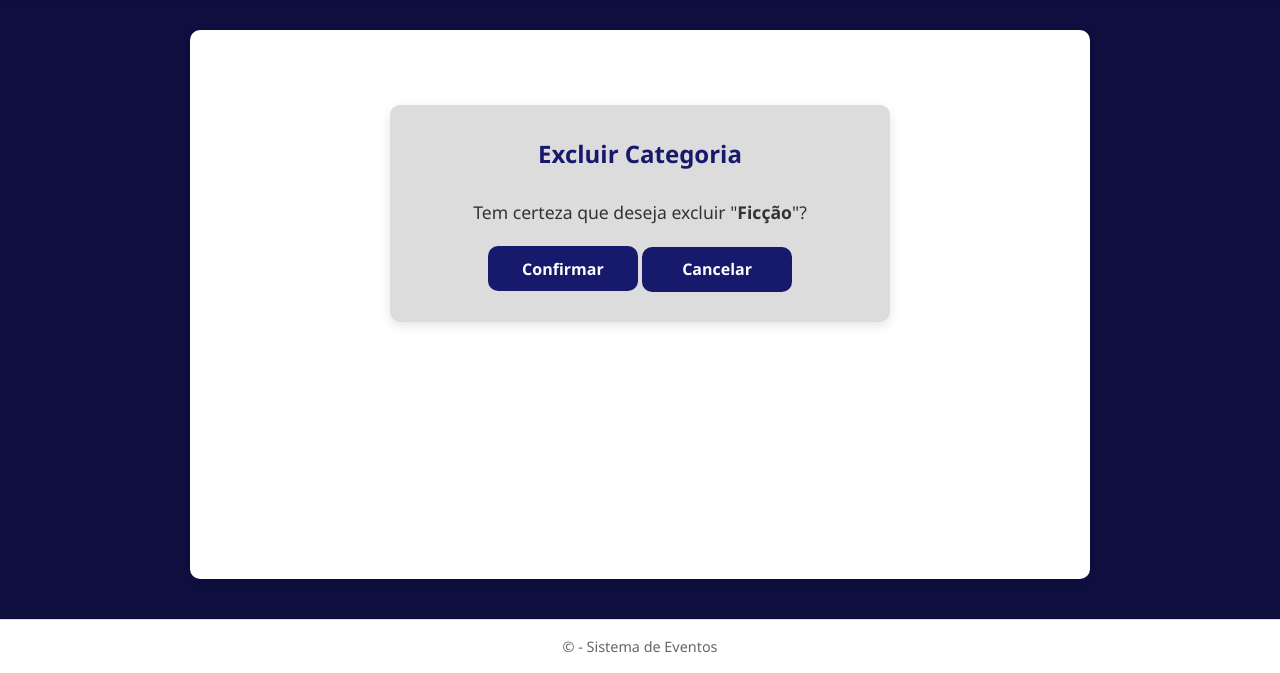
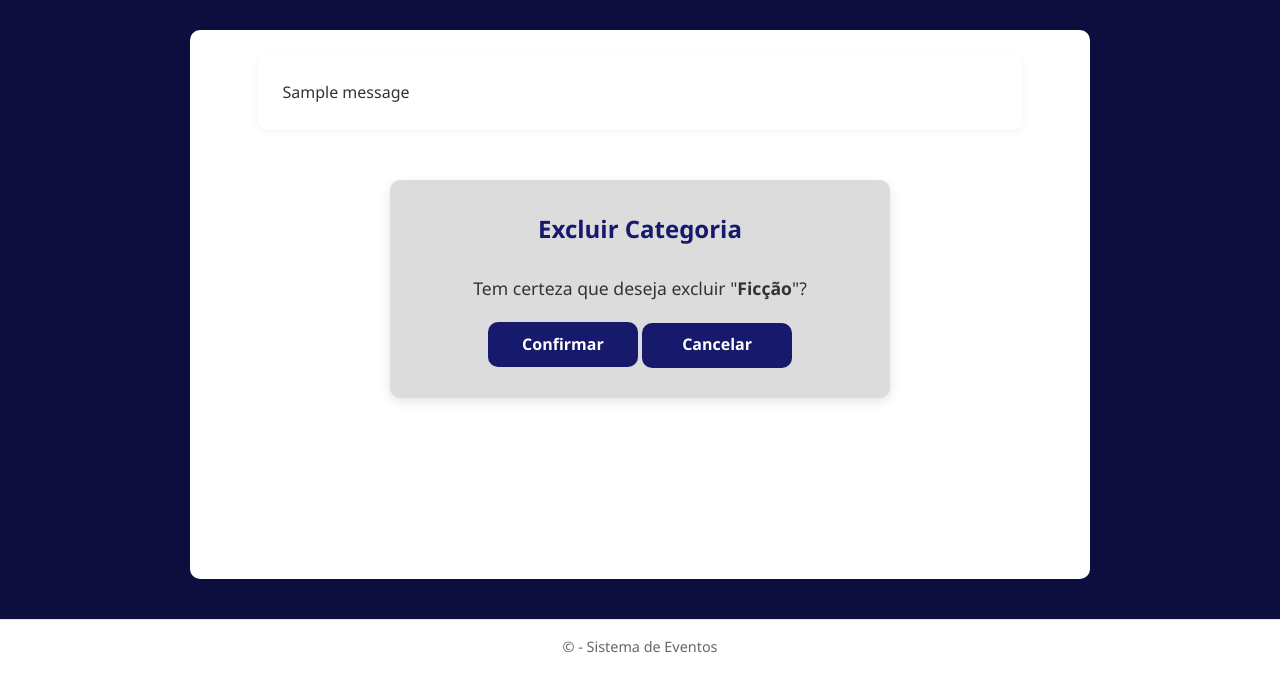
Before and after one commit to Ronaud-Andrade/ADSEvent, a Django app: page /categories/4/delete/ in a window 1280 px wide. Shown: the part 127-800 px from the top of the page. Run offline with Django 5.2, Linux system fonts and the light colour scheme; a user stored in the database is signed in; data comes from the database, SQL or seed files in the repository; one stand-in notice (Sample message) is shown; parts of the project's set-up code (start-up, migrations or seed data) failed here and were passed over.

Commit message:
Notification

```diff
--- a/ADSEvent/settings.py
+++ b/ADSEvent/settings.py
@@ -55,6 +55,8 @@ MIDDLEWARE = [
     'django.contrib.auth.middleware.AuthenticationMiddleware',
     'django.contrib.messages.middleware.MessageMiddleware',
     'django.middleware.clickjacking.XFrameOptionsMiddleware',
+
+
 ]
 
 ROOT_URLCONF = 'ADSEvent.urls'
--- a/core/templates/eventos/base.html
+++ b/core/templates/eventos/base.html
@@ -27,6 +27,23 @@
   </header>
 
   <main>
+
+<main>
+
+  {% if messages %}
+    <div class="messages">
+      {% for message in messages %}
+        <div class="alert alert-{{ message.tags }}">
+          {{ message }}
+        </div>
+      {% endfor %}
+    </div>
+  {% endif %}
+
+  {% comment %} {% block content %}{% endblock %} {% endcomment %}
+</main>
+
+
     {% block content %}{% endblock %}
   </main>
 
--- a/core/views.py
+++ b/core/views.py
@@ -7,6 +7,8 @@ from django.contrib.auth.forms import UserCreationForm
 from django.utils.translation import gettext_lazy as _ #marque strings para o I18N
 from .mixins import NotSuperUserMixin
 import logging
+
+
 
 # Create your views here.
 
@@ -189,16 +191,65 @@ class SubscribeCreateView(NotSuperUserMixin, LoginRequiredMixin, CreateView):
         return form
 
     def form_valid(self, form):
+        from django.contrib import messages
+
         response = super().form_valid(form)
+
+        # NOTIFICAÇÃO (agora funciona!)
+        event_title = self.object.events.title
+        messages.success(
+            self.request,
+            f"Inscrição realizada com sucesso no evento: {event_title}!"
+        )
+
+        # LOG
         logger.info(
-    f'Nova inscrição criada\n'
-    f'Usuário: {self.request.user.username}\n'
-    f'Evento: {self.object.events.title}\n'
-    f'Data do evento: {self.object.events.date_time}\n'
-    f'Local do evento: {self.object.events.local}\n'
-    f'Data da inscrição: {self.object.created_at}'
-)
+            f'Nova inscrição criada\n'
+            f'Usuário: {self.request.user.username}\n'
+            f'Evento: {self.object.events.title}\n'
+            f'Data do evento: {self.object.events.date_time}\n'
+            f'Local do evento: {self.object.events.local}\n'
+            f'Data da inscrição: {self.object.created_at}'
+        )
+
         return response
+
+    # def form_valid(self, form):
+    #     from django.contrib import messages
+    #     response = super().form_valid(form)
+
+    #     event_title = self.object.events.title
+
+    #     messages.success(
+    #         self.request,
+    #         f"Inscrição realizada com sucesso no evento: {event_title}!"
+    #     )
+
+    #     return response
+        # response = super().form_valid(form)
+        # event_title = self.object.events.title
+
+        # messages.success(
+        #     self.request,
+        #     f"Inscrição realizada com sucesso no evento: {event_title}!"
+        # )
+        # return response
+        # response = super().form_valid(form)
+        # messages.success(self.request, f"Inscrição realizada com sucesso no evento: {self.object.events.title}!")
+        # return response
+
+
+#     def form_valid(self, form):
+#         response = super().form_valid(form)
+#         logger.info(
+#     f'Nova inscrição criada\n'
+#     f'Usuário: {self.request.user.username}\n'
+#     f'Evento: {self.object.events.title}\n'
+#     f'Data do evento: {self.object.events.date_time}\n'
+#     f'Local do evento: {self.object.events.local}\n'
+#     f'Data da inscrição: {self.object.created_at}'
+# )
+#         return response
 
 
 
```
Also changed, not shown: 2 other files.
